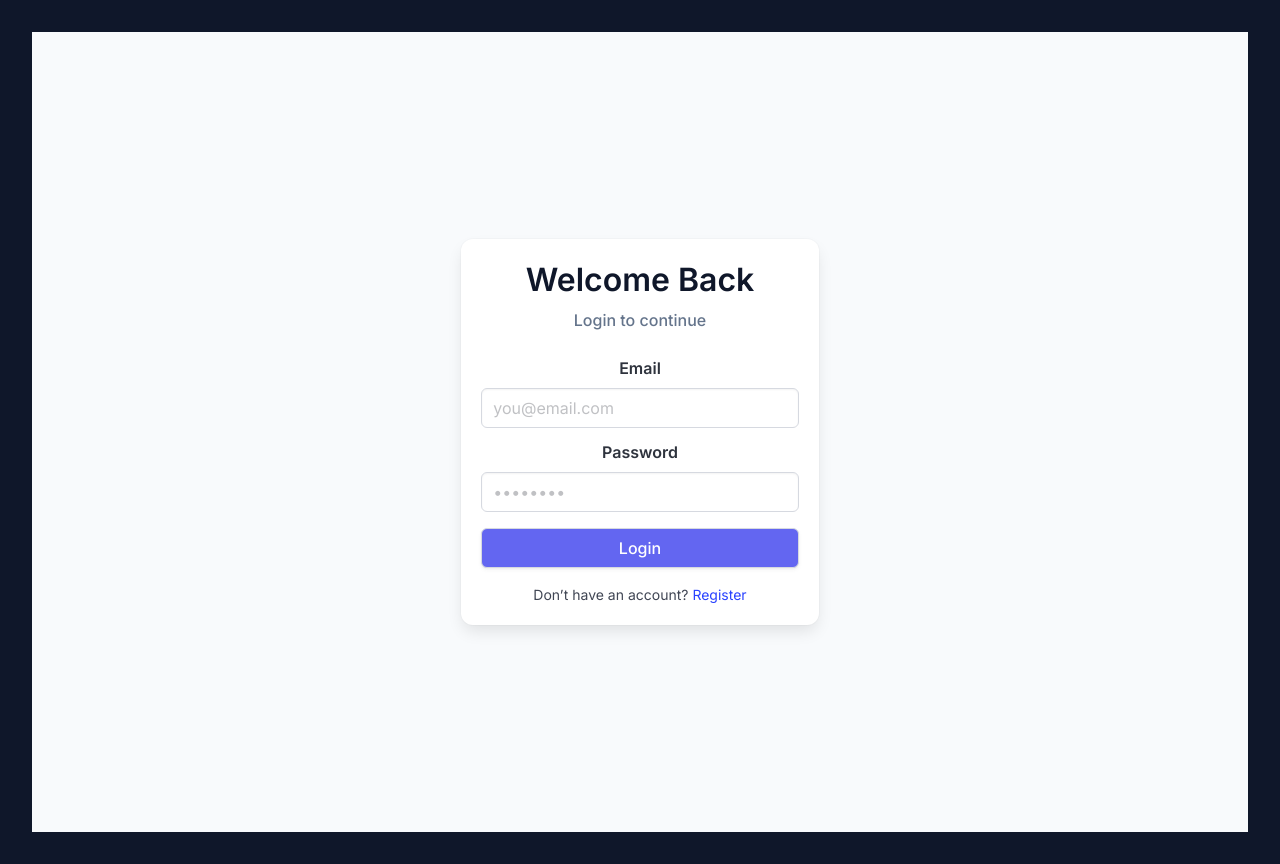
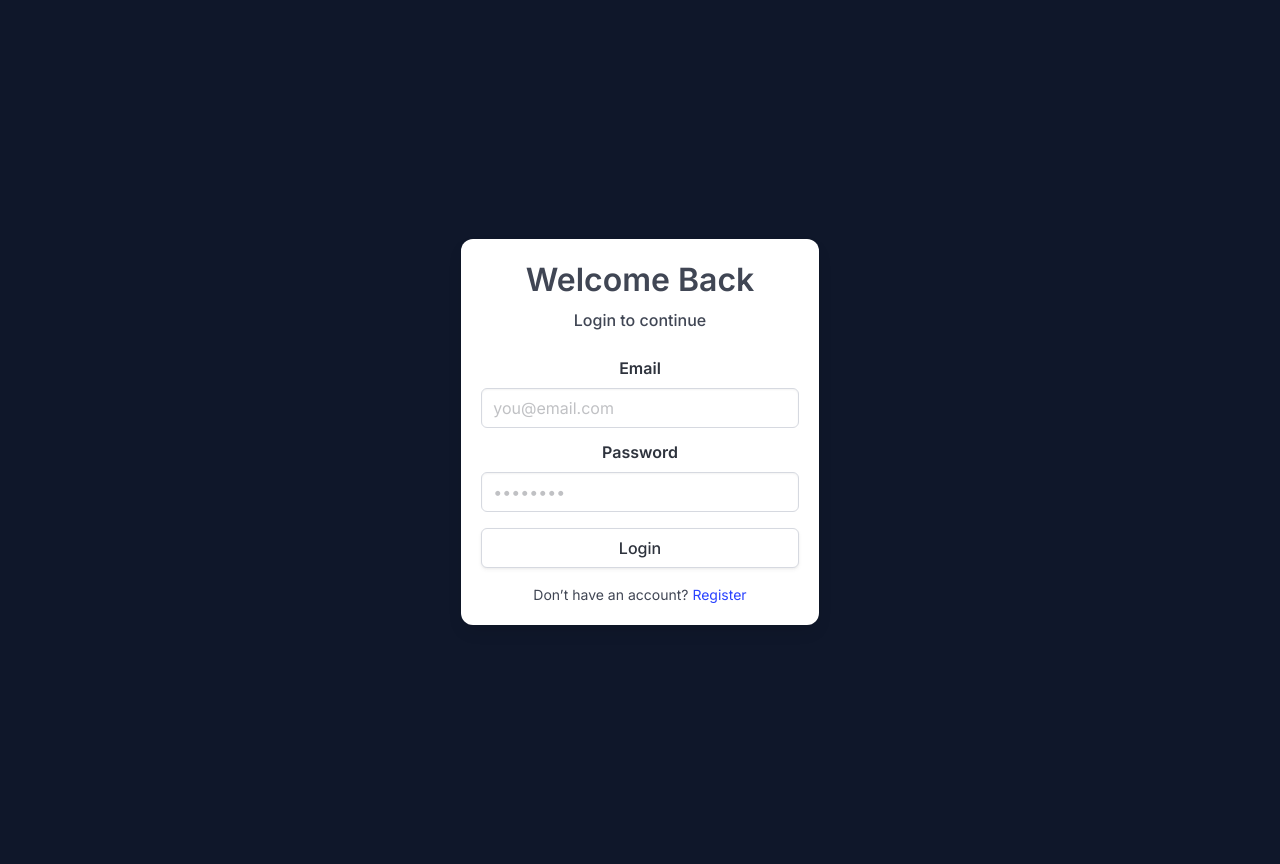
Before and after one commit to natezzzzzzzz/CSCI-42-Group-7, a React (Vite) app in the folder front-neurodeck/: page / in a window 1280 px wide. Built offline with nearby package versions, Linux system fonts and the light colour scheme.

Commit message:
updated style of login and other pages, added run instructions

```diff
--- a/front-neurodeck/src/pages/LoginPage.jsx
+++ b/front-neurodeck/src/pages/LoginPage.jsx
@@ -4,18 +4,18 @@ import 'bulma/css/bulma.min.css';
 
 function LoginPage({ setPage }) {
   return (
-    <section className="hero is-fullheight" style={{ background: "var(--color-bg)" }}>
+    <section className="hero is-fullheight">
       <div className="hero-body">
         <div className="container">
           <div className="columns is-centered">
             <div className="column is-4">
-              <div className="box shadow-lg" style={{ background: "var(--color-surface)" }}>
+              <div className="box shadow-lg">
 
-                <h1 className="h4 has-text-centered mb-2" style={{ color: "var(--color-text)" }}>
+                <h1 className="h4 has-text-centered mb-2">
                   Welcome Back
                 </h1>
 
-                <p className="tagline has-text-centered mb-5" style={{ color: "var(--color-text-muted)" }}>
+                <p className="tagline has-text-centered mb-5">
                   Login to continue
                 </p>
 
@@ -35,7 +35,6 @@ function LoginPage({ setPage }) {
 
                 <button
                   className="button is-fullwidth mt-4"
-                  style={{ background: "var(--color-primary)", color: "white" }}
                   onClick={() => setPage("main")}
                 >
                   Login
--- a/front-neurodeck/src/pages/MainMenu.jsx
+++ b/front-neurodeck/src/pages/MainMenu.jsx
@@ -4,14 +4,14 @@ import 'bulma/css/bulma.min.css';
 
 function MainMenu({ setPage }) {
   return (
-    <section className="section" style={{ background: "var(--color-bg)", minHeight: "100vh" }}>
+    <section className="section">
       <div className="container">
 
-        <div className="box shadow-md mb-5" style={{ background: "var(--color-surface)" }}>
-          <h1 className="h4 mb-1" style={{ color: "var(--color-text)" }}>
+        <div className="box shadow-md mb-5">
+          <h1 className="h4 mb-1">
             Main Menu
           </h1>
-          <p className="text-small" style={{ color: "var(--color-text-muted)" }}>
+          <p className="text-small">
             Welcome to your dashboard
           </p>
         </div>
```
Also changed, not shown: 1 other file (tests, documents, lock files or other folders).
